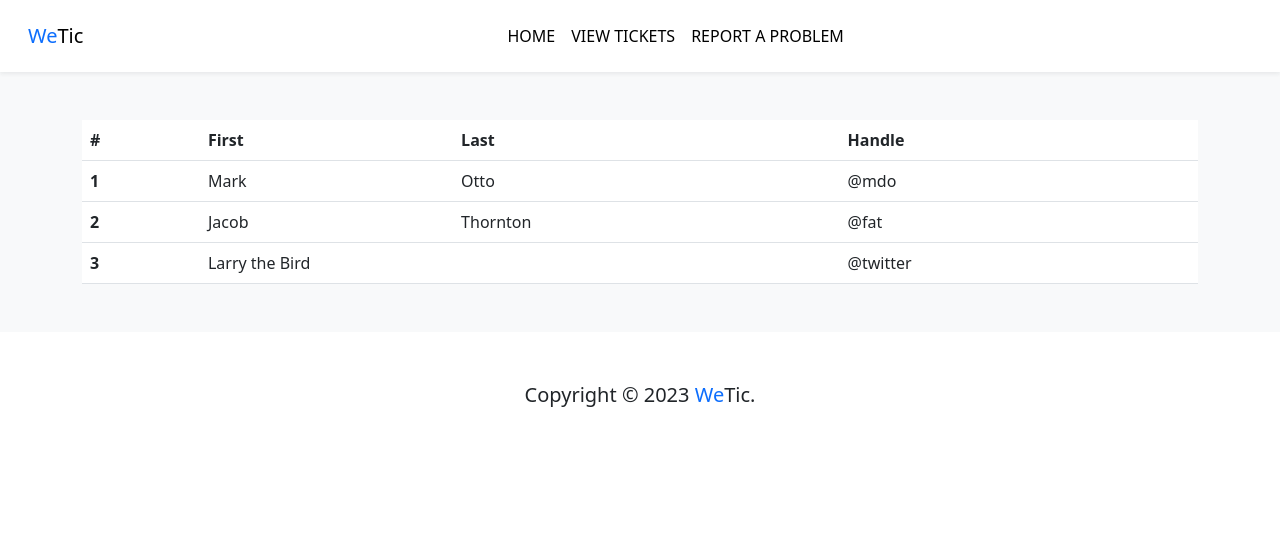
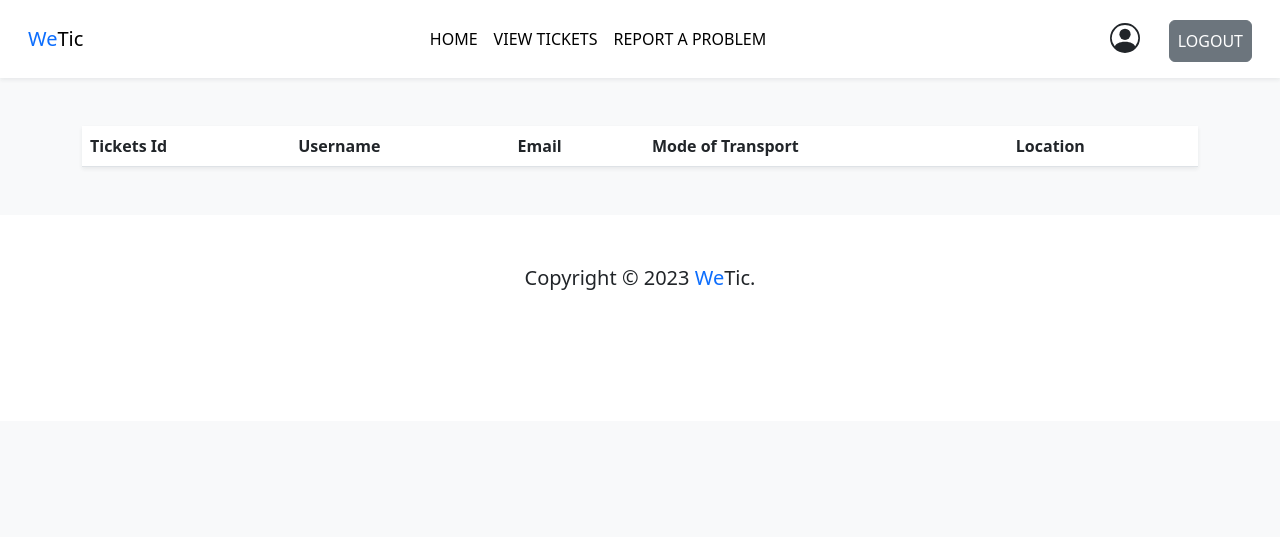
Before and after one commit to Demilade362/ticketBooking-system, a PHP site: page /tickets.php in a window 1280 px wide. Shown: the top 537 px of the page. Run offline with PHP 8.4, Linux system fonts and the light colour scheme; the visitor is signed in with stand-in values (Sample User, id 1); tables that the repository leaves empty or names only in its code hold one stand-in row (values such as "Sample post"); lists and menus that the app fills with data are empty.

Commit message:
Viewing and Delete Tickets Functionality implemented

```diff
--- a/templates/nav.php
+++ b/templates/nav.php
@@ -14,7 +14,7 @@
                     </a>
                 </li>
                 <li class="nav-item">
-                    <a href="home.php" class="nav-link active">
+                    <a href="tickets.php" class="nav-link active">
                         VIEW TICKETS
                     </a>
                 </li>
--- a/tickets.php
+++ b/tickets.php
@@ -1,9 +1,21 @@
 <?php
 include_once 'config/db_connect.php';
+session_start();
+$userId = $_SESSION['userId'];
+$sql = "SELECT * FROM tickets WHERE usersId = $userId";
+$query = mysqli_query($conn, $sql);
+$results = mysqli_fetch_all($query, MYSQLI_ASSOC);
 
-$sql = "SELECT * FROM tickets";
-$query = mysqli_query($conn, $sql);
-$result = mysqli_fetch_all($query, MYSQLI_ASSOC);
+if (isset($_POST['submit'])) {
+    $Id = $_POST['myId'];
+    $mysql = "DELETE FROM tickets WHERE id = $Id";
+    if (mysqli_query($conn, $mysql)) {
+        header('Location: tickets.php');
+    } else {
+        header('Location: add_success.php?del=NotDelete');
+    }
+}
+
 mysqli_close($conn)
 
 ?>
@@ -11,33 +23,32 @@
 <?php include 'templates/header.php' ?>
 <?php include 'templates/nav.php' ?>
 <div class="container mt-5">
-    <table class="table bg-white">
+    <table class="table bg-white shadow-sm">
         <thead>
             <tr>
-                <th scope="col">#</th>
-                <th scope="col">First</th>
-                <th scope="col">Last</th>
-                <th scope="col">Handle</th>
+                <th scope="col">Tickets Id</th>
+                <th scope="col">Username</th>
+                <th scope="col">Email</th>
+                <th scope="col">Mode of Transport</th>
+                <th scope="col">Location</th>
             </tr>
         </thead>
         <tbody>
-            <tr>
-                <th scope="row">1</th>
-                <td>Mark</td>
-                <td>Otto</td>
-                <td>@mdo</td>
-            </tr>
-            <tr>
-                <th scope="row">2</th>
-                <td>Jacob</td>
-                <td>Thornton</td>
-                <td>@fat</td>
-            </tr>
-            <tr>
-                <th scope="row">3</th>
-                <td colspan="2">Larry the Bird</td>
-                <td>@twitter</td>
-            </tr>
+            <?php foreach ($results as $result) : ?>
+                <tr>
+                    <th scope="row"><?php echo $result['ticketID'] ?></th>
+                    <td><?php echo $result['usersname'] ?></td>
+                    <td><?php echo $result['usersemail'] ?></td>
+                    <td><?php echo $result['mode'] ?></td>
+                    <td><?php echo $result['localePlace'] ?></td>
+                    <td>
+                        <form action="tickets.php" method="POST">
+                            <input type="hidden" name="myId" value="<?php echo $result['id'] ?>">
+                            <button class="btn btn-danger" name="submit" type="submit">Delete Ticket</button>
+                        </form>
+                    </td>
+                </tr>
+            <?php endforeach; ?>
         </tbody>
     </table>
 </div>
```
Also changed, not shown: add_success.php (+11 -1 lines).
